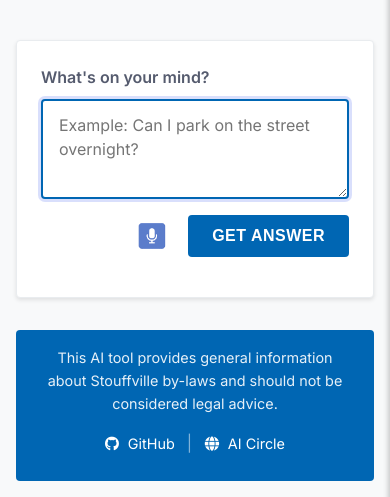
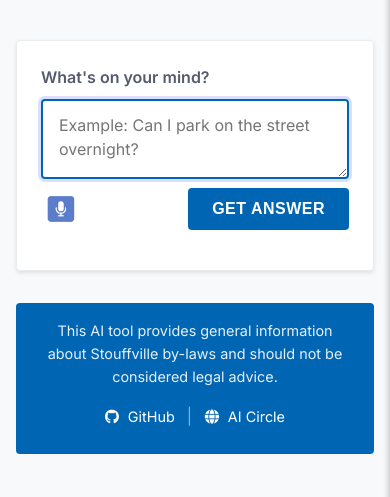
Before and after one commit to Cadence-GitHub/Stouffville-By-laws-AI, a Flask app: page / in a window 390 px wide. Shown: the part 217-714 px from the top of the page. Run offline with Flask 3, Linux system fonts and the light colour scheme.

Commit message:
Moved the microphone to the left to avoid accidental triggers on mobile - it was right next to the Get Answer button and it was easy to touch it by mistake

```diff
--- a/backend/app/static/public_demo.css
+++ b/backend/app/static/public_demo.css
@@ -394,6 +394,16 @@ input:checked + .slider:before {
         justify-content: center;
         margin-top: 1rem;
     }
+
+    #voiceQueryBtn {
+        width: 2.25rem;
+        height: 2.25rem;
+    }
+
+    #voiceQueryBtn img {
+        width: 1.75rem;
+        height: 1.75rem;
+    }
 }
 
 /* Answer toggle styles */
@@ -525,17 +535,14 @@ input:checked + .slider:before {
     position: relative;
 }
 
-/* Wrapper for question input and voice button */
+/* Wrapper for question input */
 .input-wrapper {
     position: relative;
-    display: flex;
-    align-items: center;
-    margin-bottom: 1rem;
+    margin-bottom: 0.1rem;
 }
 
 /* Style the input inside input-wrapper */
 .input-wrapper textarea {
-    flex: 1;
     margin-bottom: 0;
 }
 
@@ -544,7 +551,7 @@ input:checked + .slider:before {
     gap: 1rem;
     align-items: center;
     margin-bottom: 1rem;
-    justify-content: flex-end;
+    justify-content: space-between;
 }
 
 #voiceQueryBtn {
--- a/backend/app/static/public_demo.html
+++ b/backend/app/static/public_demo.html
@@ -35,7 +35,7 @@
                     <textarea id="question" name="question" required
                            placeholder="Example: Can I park on the street overnight?"
                            autocomplete="off"
-                           rows="3"></textarea>
+                           rows="2"></textarea>
                 </div>
                 <div class="button-group">
                     <button type="button" id="voiceQueryBtn" title="Record Voice Question">
```
